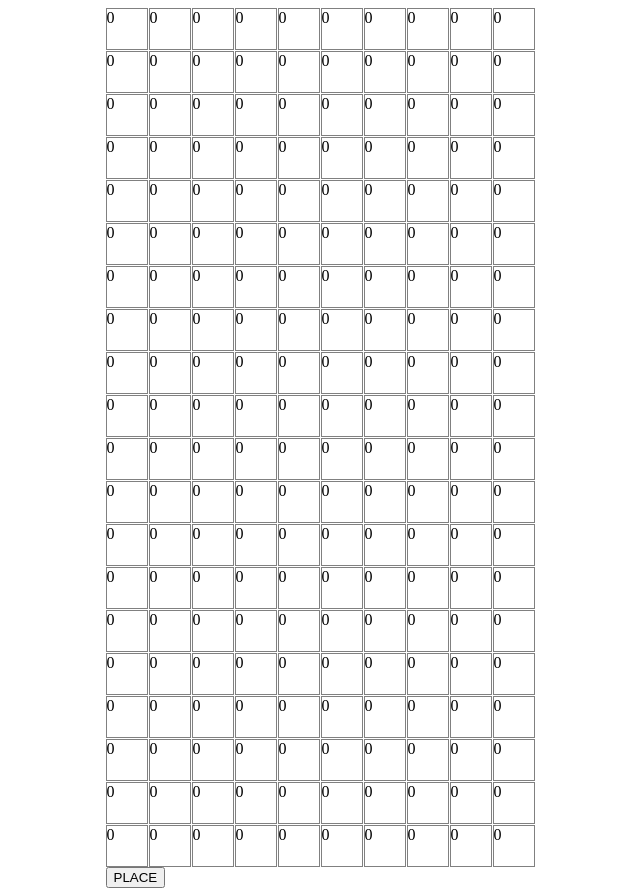
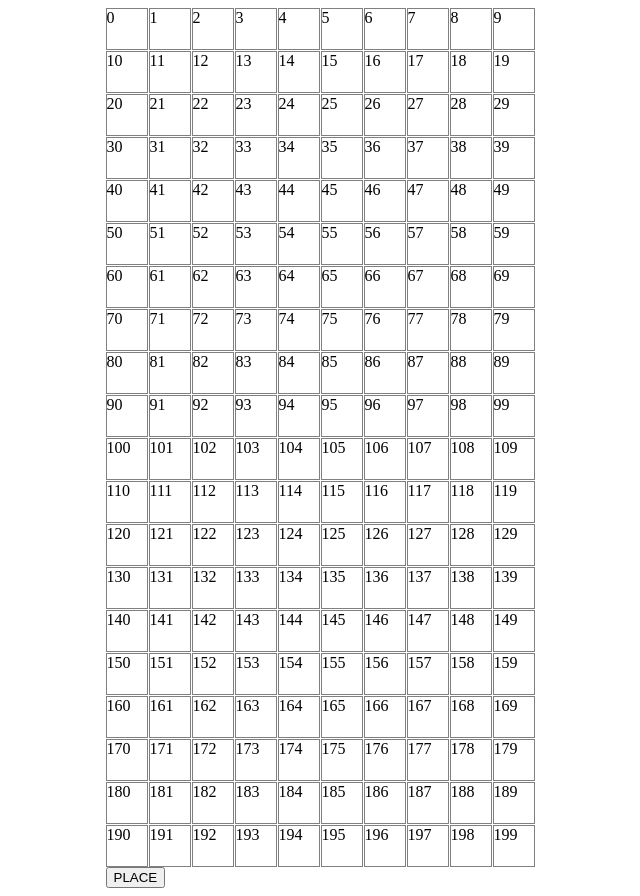
Before and after one commit to narajaon/red_tetris, a React app: page / in a window 1280 px wide. Shown: the whole page, without its empty margins (320-960 px from the left). Built offline with nearby package versions, Linux system fonts and the light colour scheme.

Commit message:
getIndexFromCoordinates is working

```diff
--- a/src/client/components/Tile.js
+++ b/src/client/components/Tile.js
@@ -9,7 +9,7 @@ const Tile = ({ index, isFull = 0 }) => {
 	};
 
 	return (
-		<div style={style}>{ isFull }</div>
+		<div style={style}>{ index }</div>
 	);
 };
 
--- a/src/client/containers/Grid.js
+++ b/src/client/containers/Grid.js
@@ -1,8 +1,30 @@
 import React from 'react';
 import { PropTypes } from 'prop-types';
 import { connect } from 'react-redux';
+import Tile from '../components/Tile';
 
-import Tile from '../components/Tile';
+/**
+ * finds a tile from a given coordinates
+ * @param {Array} grid the whole tetris grid
+ * @param {Object} param1 x and y of the object to find
+ */
+const getIndexFromCoordinates = (grid, { x, y }) => {
+	let line = -1;
+	let col = 0;
+	if (y === 0) {
+		return x;
+	}
+
+	return grid.find((elem, index) => {
+		col += 1;
+		if (index % 10 === 0) {
+			line += 1;
+			col = 0;
+		}
+
+		return line === y && col === x;
+	});
+};
 
 const Grid = ({ grid, updateGridIndex }) => {
 	const style = {
@@ -14,7 +36,7 @@ const Grid = ({ grid, updateGridIndex }) => {
 	return (
 		<div className="grid-wrapper">
 			<div style={ style }>
-				{ grid.map(elem => <Tile key={ elem.index } isFull={ elem.isFull }/>) }
+				{ grid.map((elem, index) => <Tile key={ elem.index } isFull={ elem.isFull } index={ index }/>) }
 			</div>
 			<button onClick={ () => updateGridIndex(4) }>PLACE</button>
 		</div>
--- a/src/client/reducers/Grid.js
+++ b/src/client/reducers/Grid.js
@@ -1,4 +1,5 @@
-const generateGrid = () => {
+const initState = {
+	grid: (() => {
 		const gridBuffer = [];
 		for (let i = 0; i < 200; i++) {
 			gridBuffer.push({
@@ -8,6 +9,7 @@ const generateGrid = () => {
 		}
 
 		return gridBuffer;
+	})(),
 };
 
 const tetris = {
@@ -48,10 +50,6 @@ const tetris = {
 	],
 };
 
-const initState = {
-	grid: generateGrid(),
-};
-
 const actions = {
 	'update-grid-index': (state) => {
 		const gridBuffer = state.grid.map((elem, index) => {
```
Lines whose indentation alone changed are shown as unchanged.
